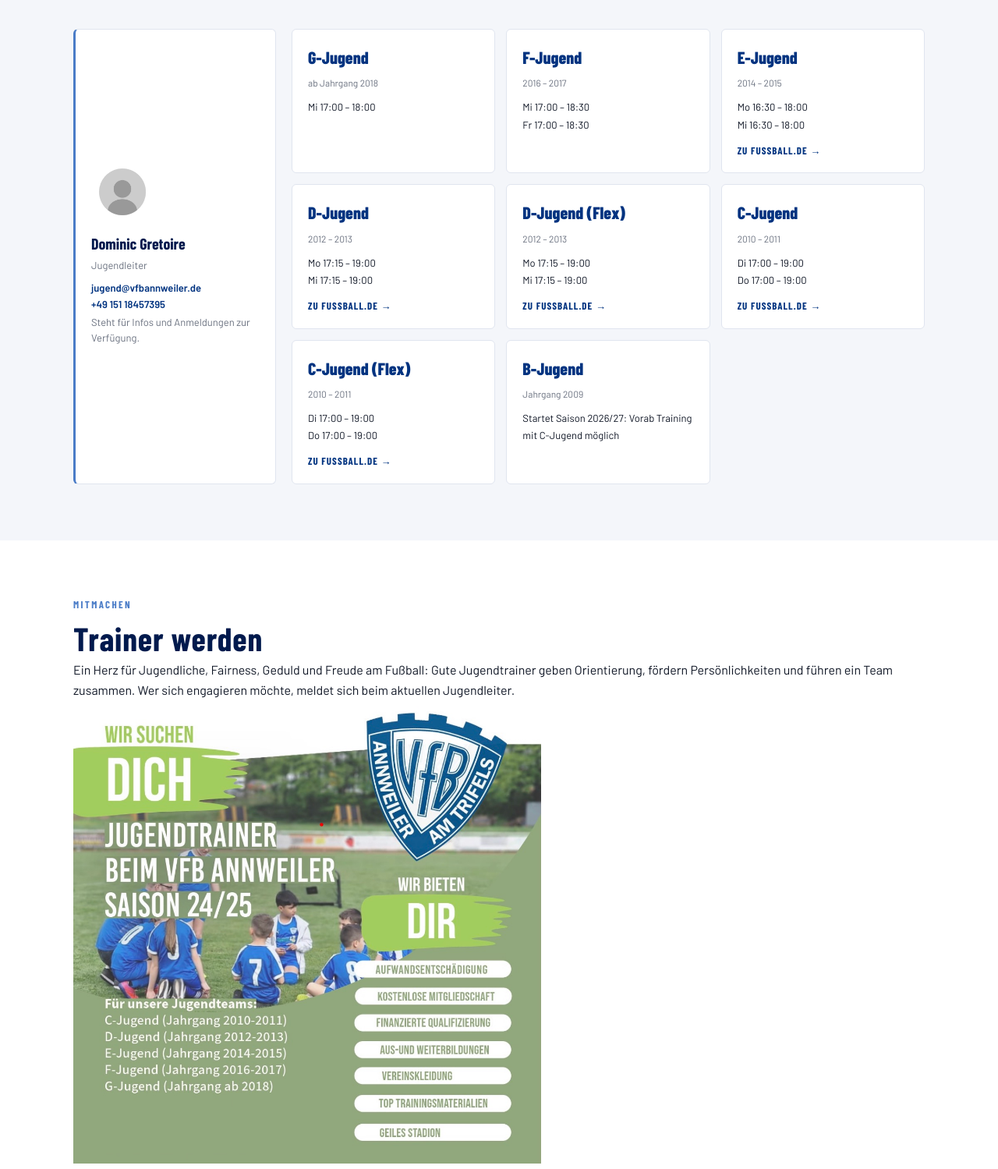
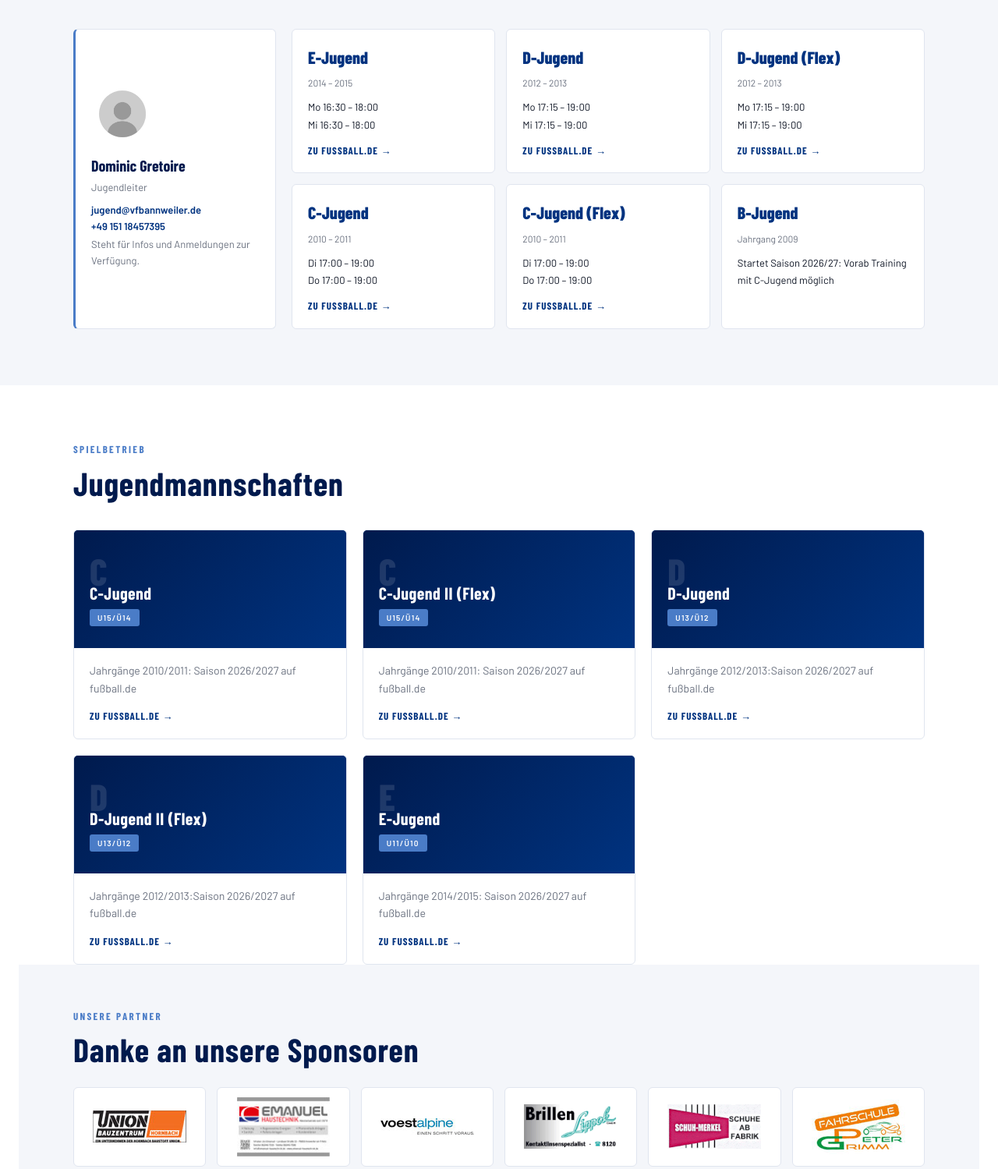
Before and after one commit to LateNightDinner/vfb-annweiler-website, a plain HTML site: page jugend.html in a window 1280 px wide. Shown: the part 680-2179 px from the top of the page at 78% size. Drawn offline with Linux system fonts and the light colour scheme.

Commit message:
feat: Update youth section with corrected age groups and remove outdated training details

```diff
--- a/jugend.html
+++ b/jugend.html
@@ -17,7 +17,7 @@
   <div class="container">
     <div class="hero-eyebrow">VfB Annweiler 1919 e.V.</div>
     <h1>Jugendabteilung</h1>
-    <p class="hero-sub">Von der G-Jugend bis zur B-Jugend: Trainingszeiten, Mannschaften und Ansprechpartner.</p>
+    <p class="hero-sub">Von der E-Jugend bis zur C-Jugend: Trainingszeiten, Mannschaften und Ansprechpartner.</p>
   </div>
 </section>
 
@@ -41,18 +41,6 @@
       </div>
 
       <div class="trainings-grid">
-
-        <div class="training-card">
-          <div class="age-group">G-Jugend</div>
-          <div class="birth-years">ab Jahrgang 2018</div>
-          <div class="times">Mi 17:00 – 18:00</div>
-        </div>
-
-        <div class="training-card">
-          <div class="age-group">F-Jugend</div>
-          <div class="birth-years">2016 – 2017</div>
-          <div class="times">Mi 17:00 – 18:30<br>Fr 17:00 – 18:30</div>
-        </div>
 
         <div class="training-card">
           <div class="age-group">E-Jugend</div>
@@ -101,13 +89,7 @@
 </section>
 
 <section class="section-trainer">
-  <div class="container">
-    <div class="section-label">Mitmachen</div>
-    <h2 class="section-title">Trainer werden</h2>
-    <p>Ein Herz für Jugendliche, Fairness, Geduld und Freude am Fußball: Gute Jugendtrainer geben Orientierung, fördern Persönlichkeiten und führen ein Team zusammen. Wer sich engagieren möchte, meldet sich beim aktuellen Jugendleiter.</p>
-    <img src="bilder/jugend/flyer-suche-jugendtrainer.PNG" width="600">
-  </div>
-</section>
+  <divion>
 
 <!-- JUGEND MANNSCHAFTEN -->
 <section class="section-mannschaften--jugend" id="mannschaften">
```
